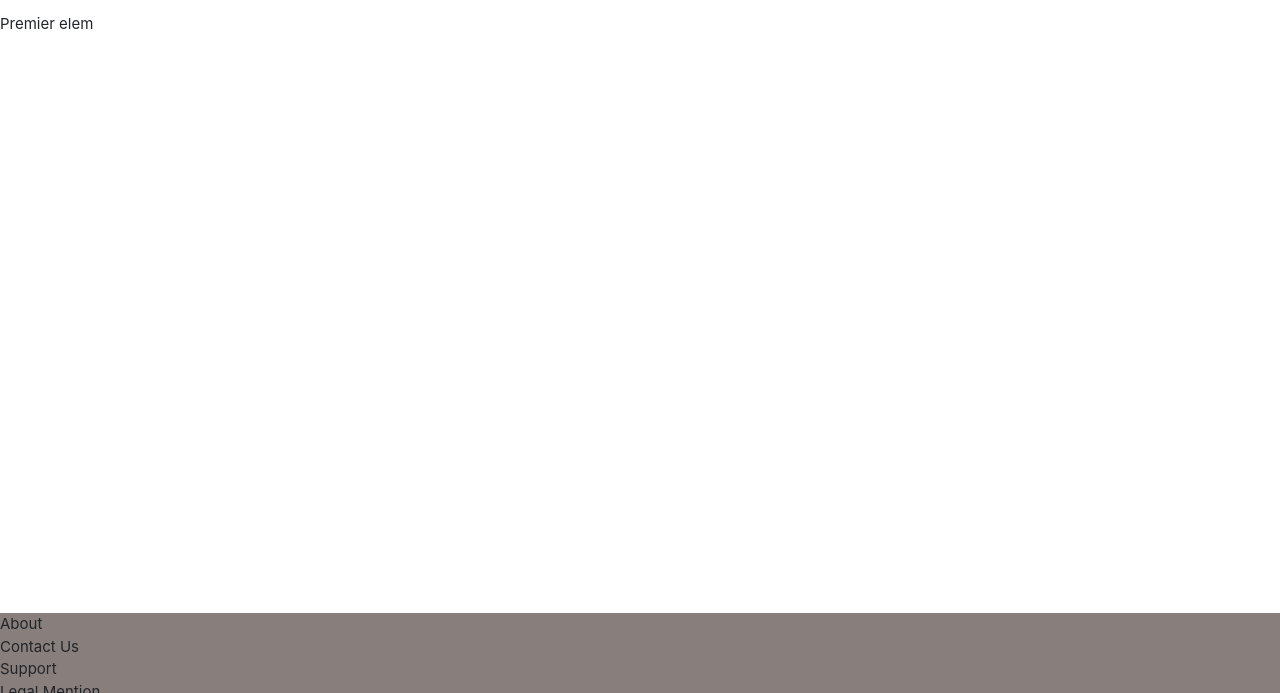
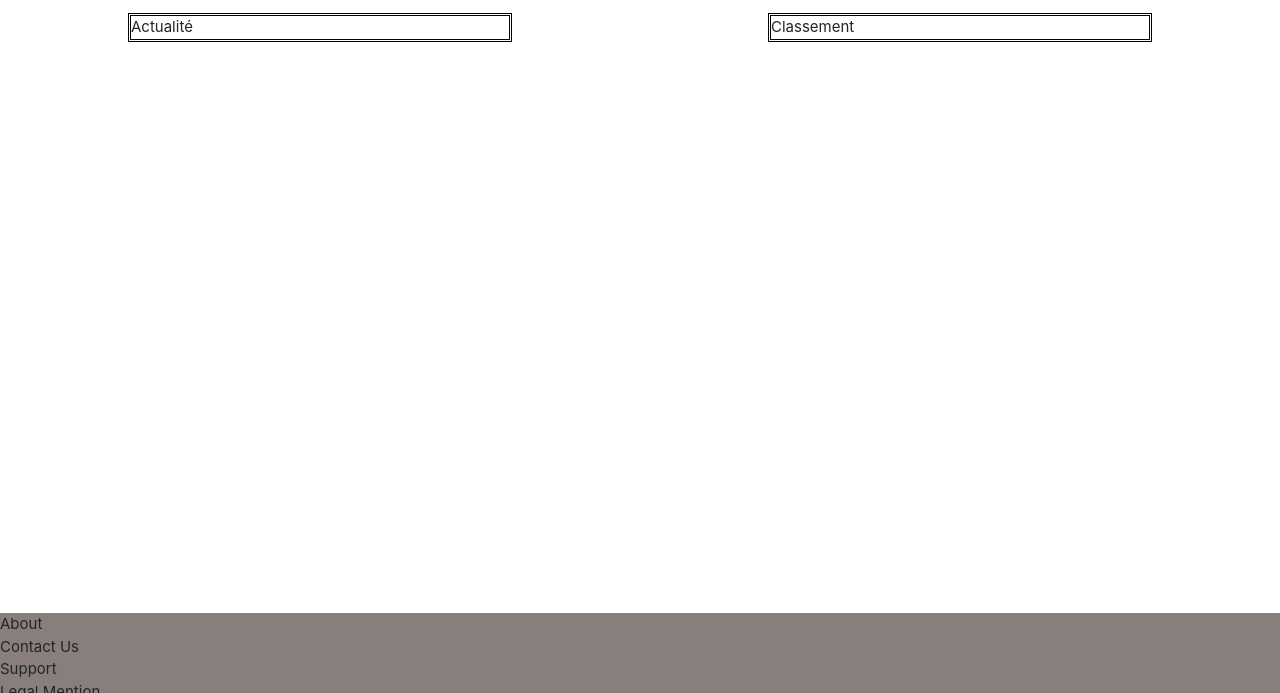
Before and after one commit to theosgr/animelite, a website: page index.html in a window 1280 px wide. Shown: the part 107-800 px from the top of the page. Drawn offline with nearby package versions, Linux system fonts and the light colour scheme.

Commit message:
changement du border des éléments

```diff
--- a/css/common.css
+++ b/css/common.css
@@ -86,6 +86,17 @@
     align-items: center;
   }
 
+  main section{
+    display: flex;
+    justify-content: space-around;
+    align-items: center;
+  }
+
+  main section article{
+    width: 30%;
+    border: 3px double black;
+  }
+
   footer {
     position: fixed;
     bottom: 0;
--- a/index.html
+++ b/index.html
@@ -51,8 +51,12 @@
 
     <main>
       <section>
-        <article>
-          Premier elem
+        <article class="Actu" id="Actu">
+          Actualité
+        </article>
+
+        <article class="Class" id="Class">
+          Classement
         </article>
       </section>
     </main>
```
